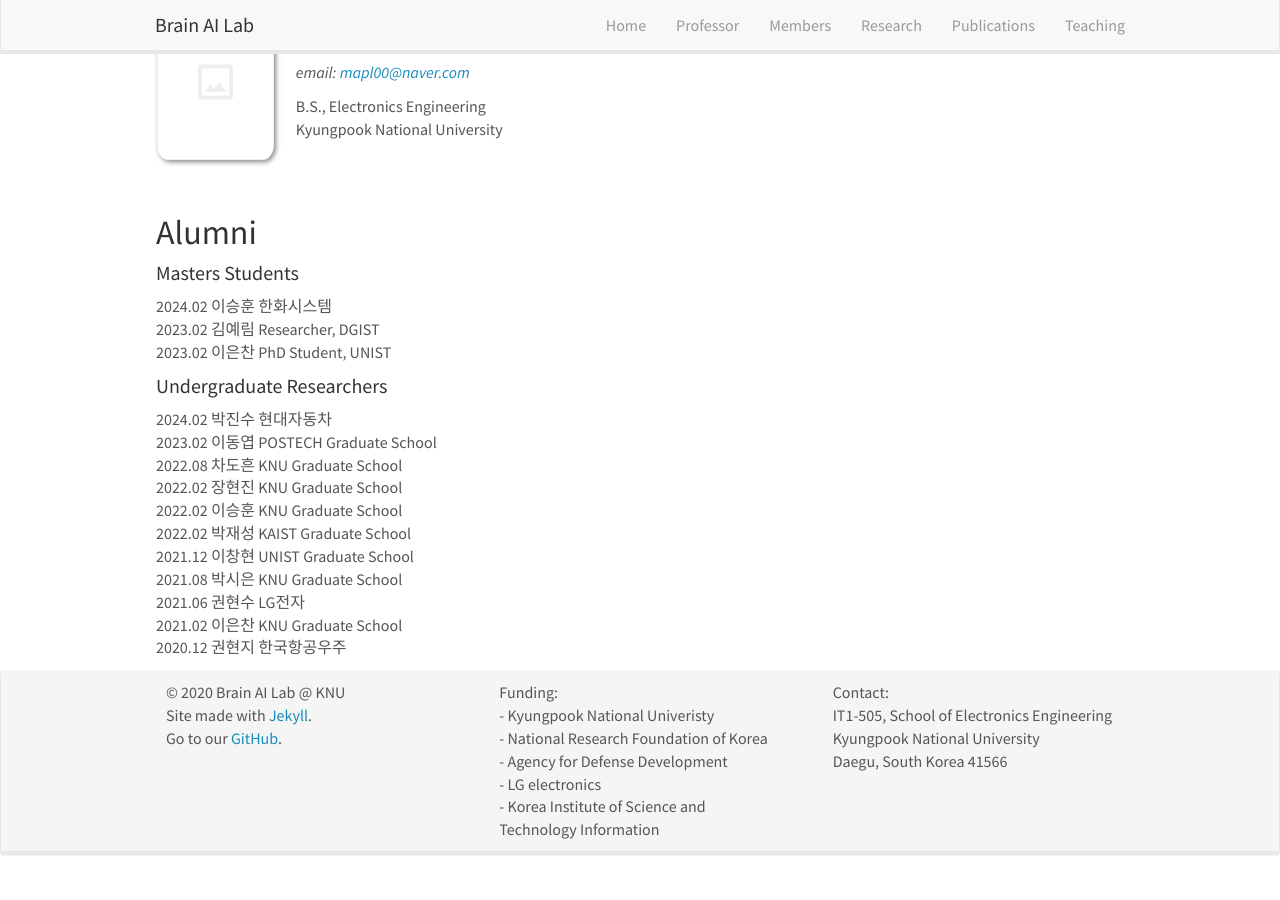
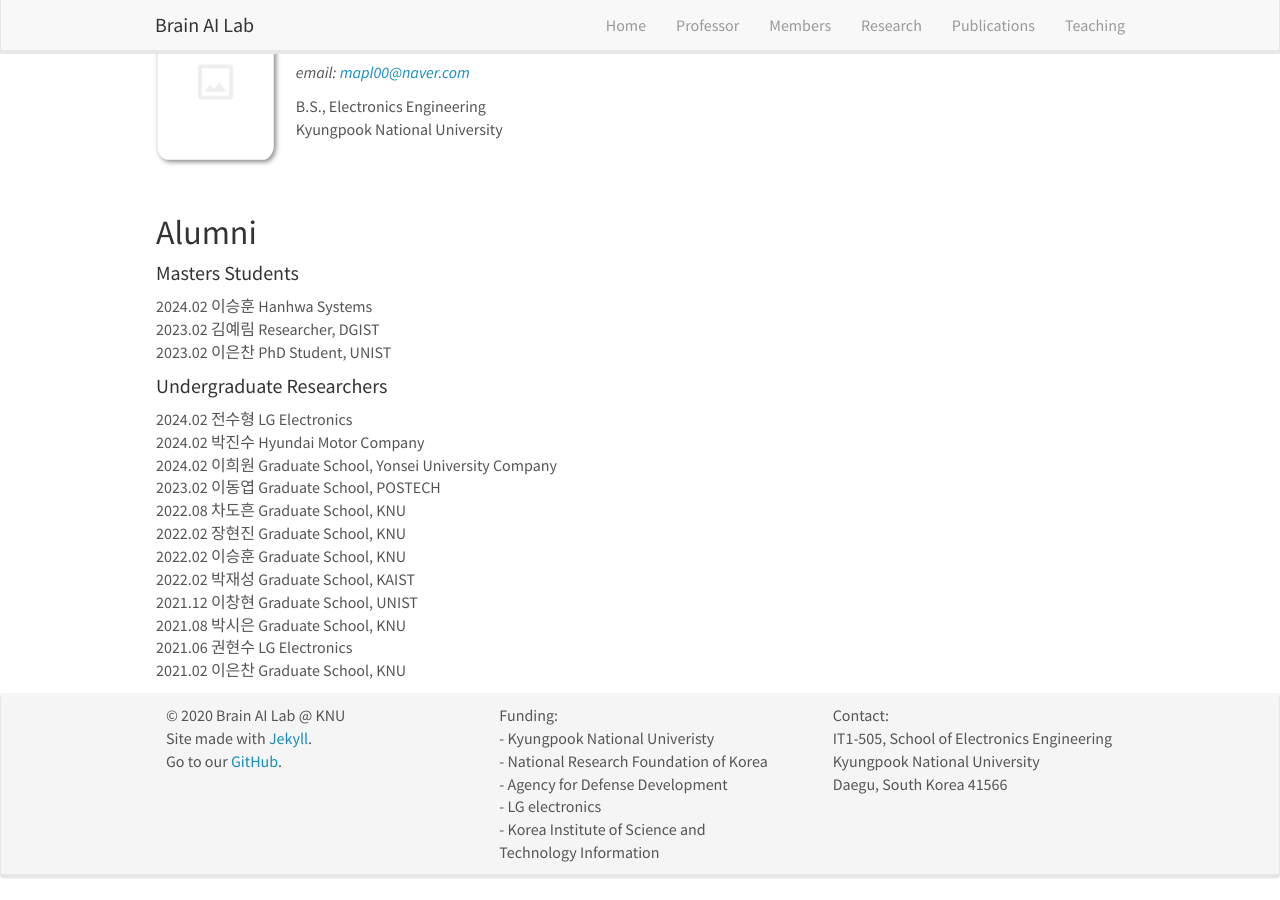
Before and after one commit to KNU-BrainAI/knu-brainai.github.io, a Jekyll site: the page built from _pages/members.md, in a window 1280 px wide and 900 px high, scrolled down 1772 px. Built offline with Jekyll 4.4.1, drawn with Linux system fonts in a browser that asks for light colours; nearby versions of some CDN libraries; before the commit the page ends 2649 px from its top, so only the background shows below that.

Commit message:
Update members.md

```diff
--- a/_pages/members.md
+++ b/_pages/members.md
@@ -61,19 +61,20 @@ permalink: /members/
 
 ## Alumni
 #### Masters Students
-2024.02 이승훈 한화시스템 <br>
+2024.02 이승훈 Hanhwa Systems <br>
 2023.02 김예림 Researcher, DGIST <br>
 2023.02 이은찬 PhD Student, UNIST <br>
 
 #### Undergraduate Researchers
-2024.02 박진수 현대자동차<br>
-2023.02 이동엽 POSTECH Graduate School<br>
-2022.08 차도흔 KNU Graduate School<br>
-2022.02 장현진 KNU Graduate School<br>
-2022.02 이승훈 KNU Graduate School<br>
-2022.02 박재성 KAIST Graduate School<br>
-2021.12 이창현 UNIST Graduate School<br>
-2021.08 박시은 KNU Graduate School<br>
-2021.06 권현수 LG전자 <br>
-2021.02 이은찬 KNU Graduate School<br>
-2020.12 권현지 한국항공우주<br>
+2024.02 전수형 LG Electronics<br>
+2024.02 박진수 Hyundai Motor Company<br>
+2024.02 이희원 Graduate School, Yonsei University Company<br>
+2023.02 이동엽 Graduate School, POSTECH<br>
+2022.08 차도흔 Graduate School, KNU<br>
+2022.02 장현진 Graduate School, KNU<br>
+2022.02 이승훈 Graduate School, KNU<br>
+2022.02 박재성 Graduate School, KAIST<br>
+2021.12 이창현 Graduate School, UNIST<br>
+2021.08 박시은 Graduate School, KNU<br>
+2021.06 권현수 LG Electronics <br>
+2021.02 이은찬 Graduate School, KNU<br>
```
